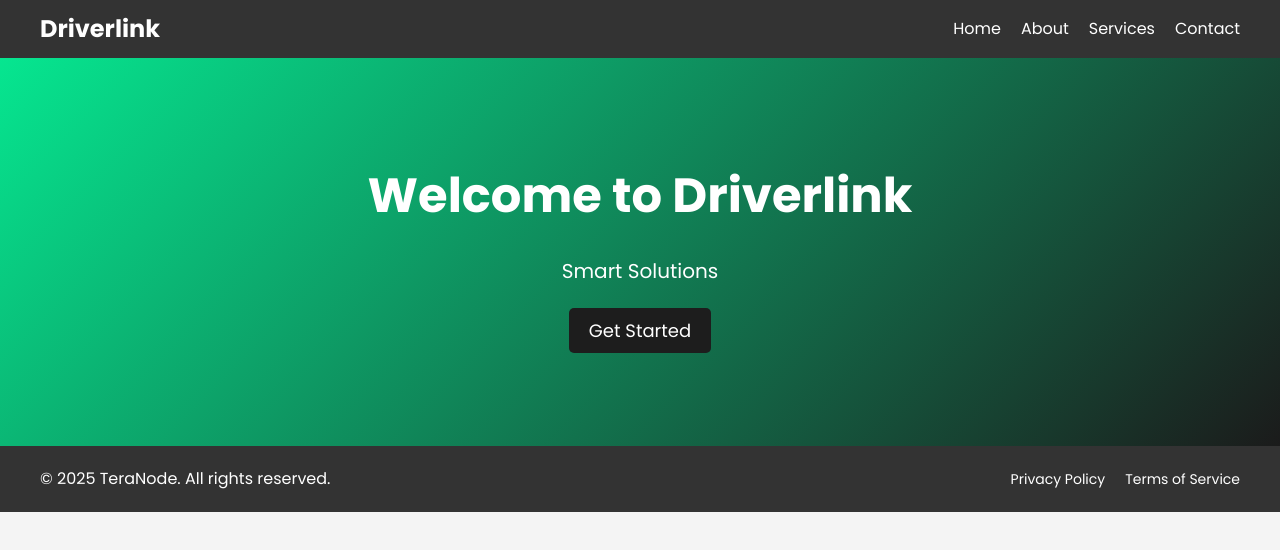
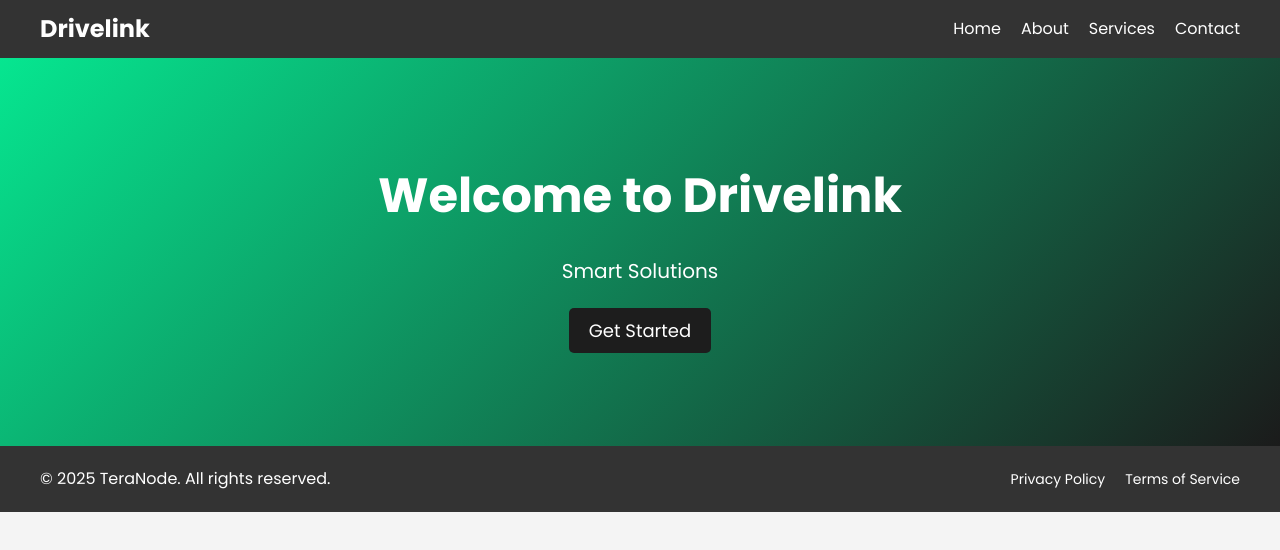
Before and after one commit to HashanSudeera/DriveLink, a plain HTML site: page public/index.html in a window 1280 px wide. Drawn offline with Linux system fonts and the light colour scheme.

Commit message:
drive link

```diff
--- a/public/index.html
+++ b/public/index.html
@@ -35,7 +35,7 @@
     <!-- Navigation Bar -->
     <nav class="navbar">
         <div class="navbar-container">
-            <a href="#" class="navbar-logo">Driverlink</a>
+            <a href="#" class="navbar-logo">Drivelink</a>
             <ul class="navbar-menu">
                 <li><a href="#">Home</a></li>
                 <li><a href="#">About</a></li>
@@ -54,7 +54,7 @@
     <!-- Body Section -->
     <main class="main-content">
         <section class="hero">
-            <h1>Welcome to Driverlink</h1>
+            <h1>Welcome to Drivelink</h1>
             <p>Smart Solutions</p>
             <a href="register.html" class="btn">Get Started</a>
         </section>
```
Also changed, not shown: 1 other file.
